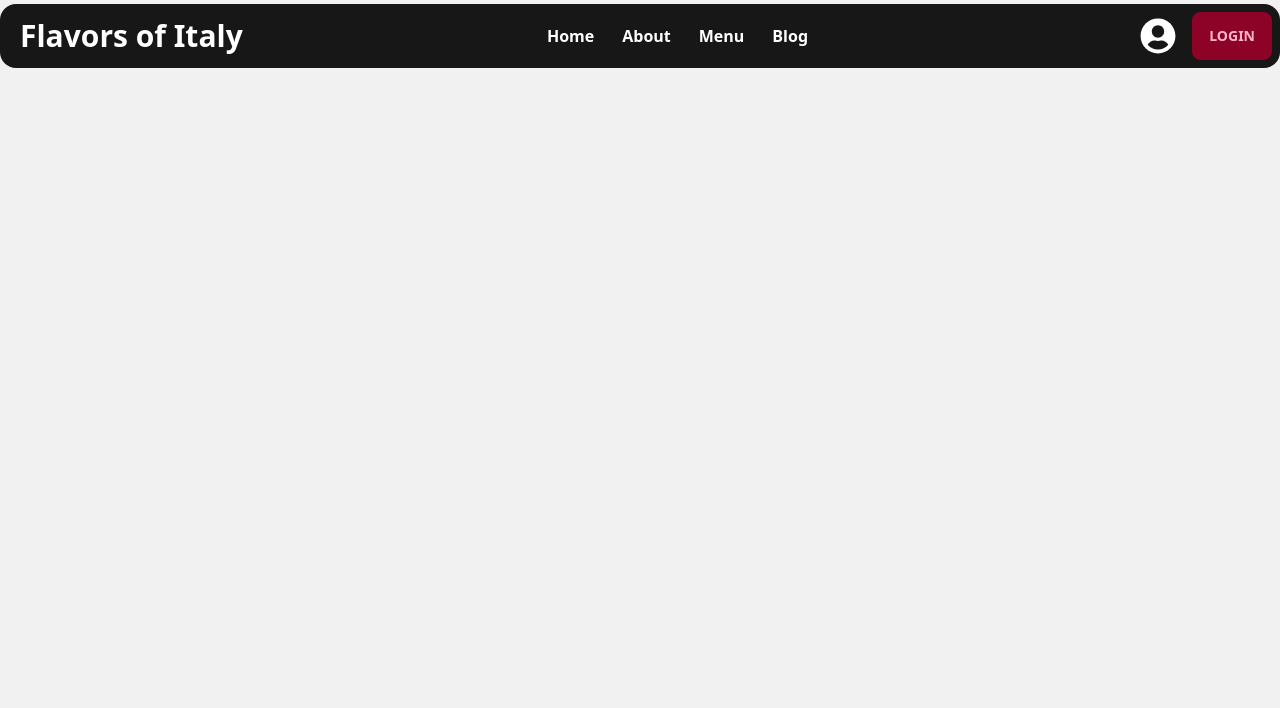
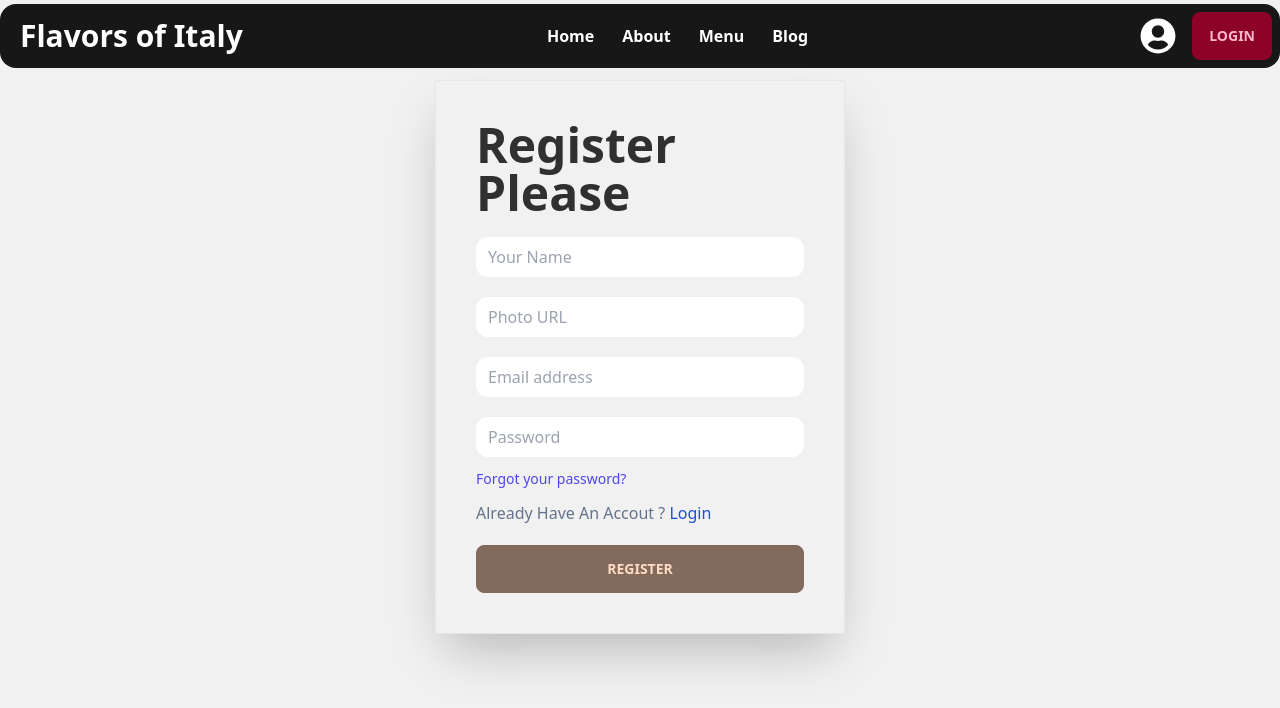
Before and after one commit to FreelancerTasin507/Assignment-10, a React (Vite) app: page /register in a window 1280 px wide. Shown: the top 708 px of the page. Built offline with nearby package versions, Linux system fonts and the light colour scheme.

Commit message:
register page create

```diff
--- a/src/Pages/Login&RegisterPage/Register/Register.jsx
+++ b/src/Pages/Login&RegisterPage/Register/Register.jsx
@@ -3,8 +3,69 @@ import { Link } from "react-router-dom";
 
 const Register = () => {
   return (
-    <div>
+    <div className="mt-20 w-[410px] mx-auto">
+      <form className="border p-10 shadow-2xl">
+        <h1 className="text-5xl font-semibold mb-5 ">Register Please</h1>
+        <div>
+          <input
+            id="name"
+            name="name"
+            type="text"
+            autoComplete="name"
+            required
+            className="w-full px-3 py-2 mb-5 rounded-xl"
+            placeholder="Your Name"
+          />
+        </div>
+        <div>
+          <input
+            id="photo"
+            name="photo"
+            type="text"
+            autoComplete="photo"
+            required
+            className="w-full px-3 py-2 mb-5 rounded-xl"
+            placeholder="Photo URL"
+          />
+        </div>
+        <div>
+          <input
+            id="email"
+            name="email"
+            type="email"
+            autoComplete="email"
+            required
+            className="w-full px-3 py-2 mb-5 rounded-xl"
+            placeholder="Email address"
+          />
+        </div>
 
+        <div>
+
+          <input
+            id="password"
+            name="password"
+            type="password"
+            autoComplete="current-password"
+            required
+            className="w-full px-3 py-2 rounded-xl mb-3"
+            placeholder="Password"
+          />
+        </div>
+
+        <div className="flex items-center justify-between">
+          <div className="text-sm">
+            <a
+              href="#"
+              className="font-medium text-indigo-600 hover:text-indigo-500"
+            >
+              Forgot your password?
+            </a>
+          </div>
+        </div>
+          <p className="mt-3 text-slate-500">Already Have An Accout ? <Link className="text-blue-700" to="/login">Login</Link></p>
+        <input className="btn w-full mt-5" type="submit" value="Register" />
+      </form>
     </div>
   );
 };
```
